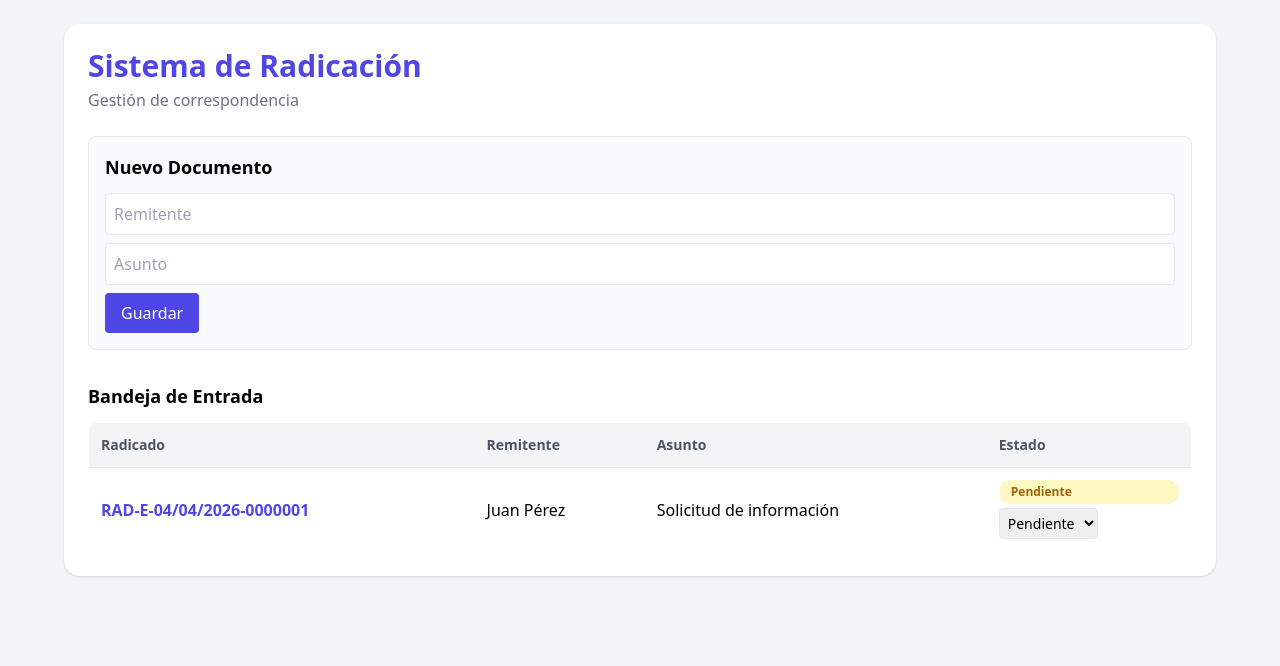
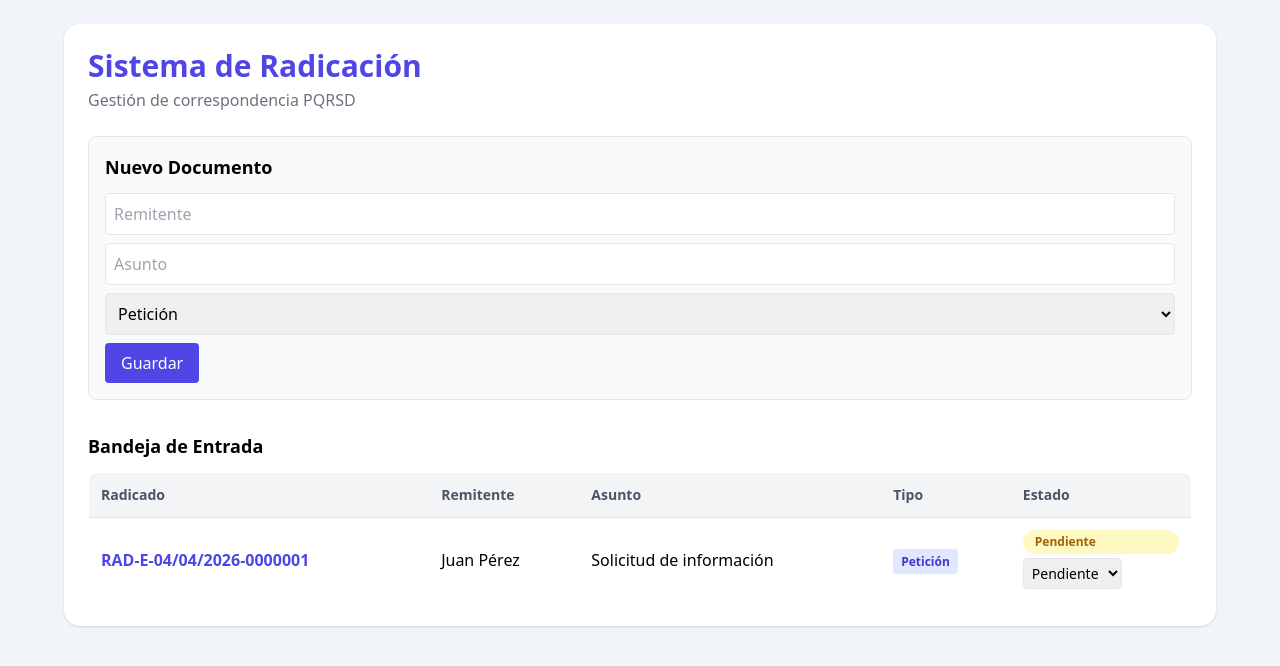
Before and after one commit to liliana-Gitteando/componentes-act1, a React (Create React App) app: page / in a window 1280 px wide. Shown: the top 666 px of the page. Built offline with nearby package versions, Linux system fonts and the light colour scheme.

Commit message:
Fase 10: implementación de clasificación PQRSD (tipo de documento)

```diff
--- a/src/App.js
+++ b/src/App.js
@@ -7,13 +7,15 @@
       id: 'RAD-E-04/04/2026-0000001',
       remitente: 'Juan Pérez',
       asunto: 'Solicitud de información',
+      tipo: 'Petición',
       estado: 'Pendiente'
     }
   ]);
 
   const [formData, setFormData] = useState({
     remitente: '',
-    asunto: ''
+    asunto: '',
+    tipo: 'Petición'
   });
 
   const generarRadicado = () => {
@@ -35,6 +37,7 @@
       id: generarRadicado(),
       remitente: formData.remitente,
       asunto: formData.asunto,
+      tipo: formData.tipo,
       estado: 'Pendiente'
     };
 
@@ -42,11 +45,11 @@
 
     setFormData({
       remitente: '',
-      asunto: ''
+      asunto: '',
+      tipo: 'Petición'
     });
   };
 
-  // 🔥 CAMBIAR ESTADO
   const cambiarEstado = (index, nuevoEstado) => {
     const nuevosDocumentos = [...documentos];
     nuevosDocumentos[index].estado = nuevoEstado;
@@ -66,6 +69,21 @@
     }
   };
 
+  const getTipoColor = (tipo) => {
+    switch (tipo) {
+      case 'Petición':
+        return 'bg-indigo-100 text-indigo-700';
+      case 'Queja':
+        return 'bg-red-100 text-red-700';
+      case 'Reclamo':
+        return 'bg-orange-100 text-orange-700';
+      case 'Sugerencia':
+        return 'bg-purple-100 text-purple-700';
+      default:
+        return 'bg-gray-100 text-gray-700';
+    }
+  };
+
   return (
     <div className="min-h-screen bg-slate-100 p-6">
 
@@ -76,7 +94,7 @@
         </h1>
 
         <p className="text-gray-500 mt-1">
-          Gestión de correspondencia
+          Gestión de correspondencia PQRSD
         </p>
 
         {/* FORMULARIO */}
@@ -99,6 +117,18 @@
             className="w-full border p-2 mb-2 rounded"
           />
 
+          {/* 🔥 NUEVO: TIPO */}
+          <select
+            value={formData.tipo}
+            onChange={(e) => setFormData({...formData, tipo: e.target.value})}
+            className="w-full border p-2 mb-2 rounded"
+          >
+            <option>Petición</option>
+            <option>Queja</option>
+            <option>Reclamo</option>
+            <option>Sugerencia</option>
+          </select>
+
           <button
             onClick={handleGuardar}
             className="bg-indigo-600 text-white px-4 py-2 rounded hover:bg-indigo-700"
@@ -119,6 +149,7 @@
                   <th className="p-3">Radicado</th>
                   <th className="p-3">Remitente</th>
                   <th className="p-3">Asunto</th>
+                  <th className="p-3">Tipo</th>
                   <th className="p-3">Estado</th>
                 </tr>
               </thead>
@@ -129,6 +160,14 @@
                     <td className="p-3 font-semibold text-indigo-600">{doc.id}</td>
                     <td className="p-3">{doc.remitente}</td>
                     <td className="p-3">{doc.asunto}</td>
+
+                    {/* 🔥 NUEVA COLUMNA */}
+                    <td className="p-3">
+                      <span className={`px-2 py-1 rounded text-xs font-semibold ${getTipoColor(doc.tipo)}`}>
+                        {doc.tipo}
+                      </span>
+                    </td>
+
                     <td className="p-3 space-y-1">
 
                       <span className={`block px-3 py-1 rounded-full text-xs font-semibold ${getEstadoColor(doc.estado)}`}>
```
